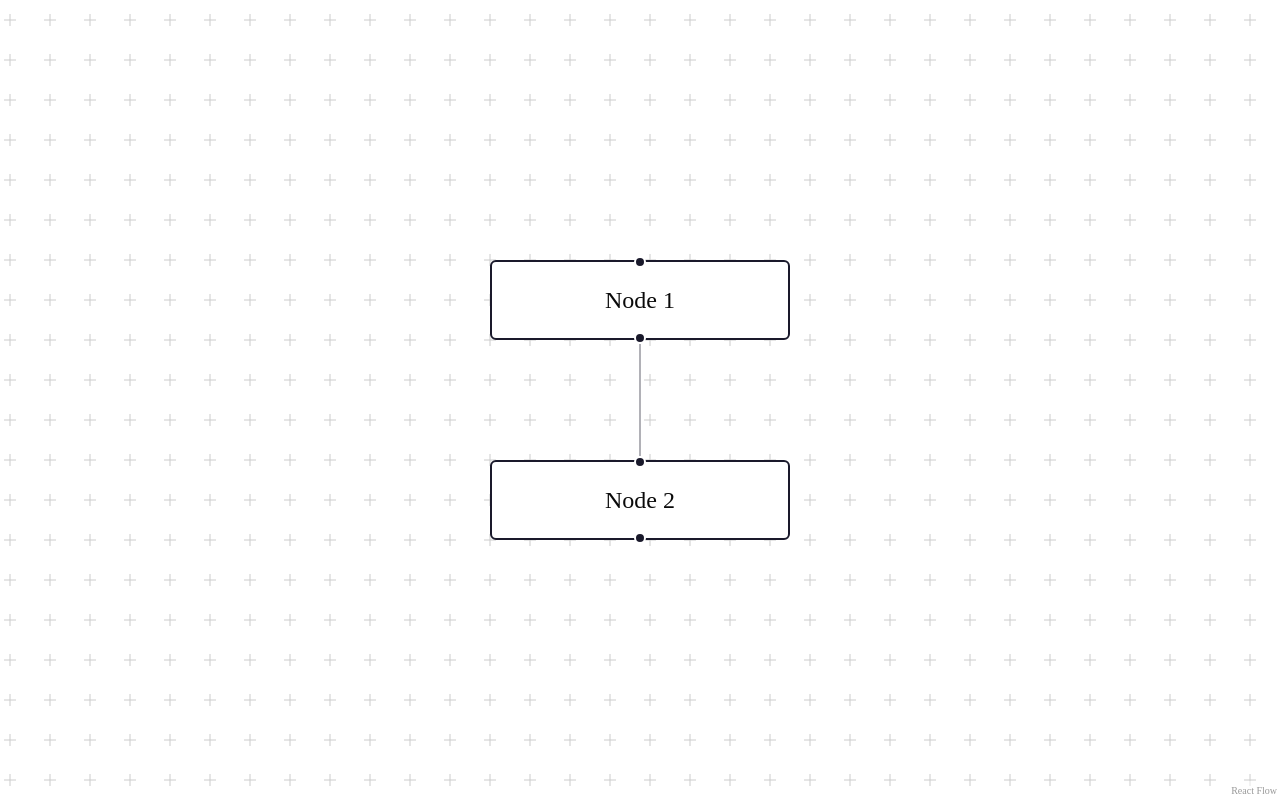
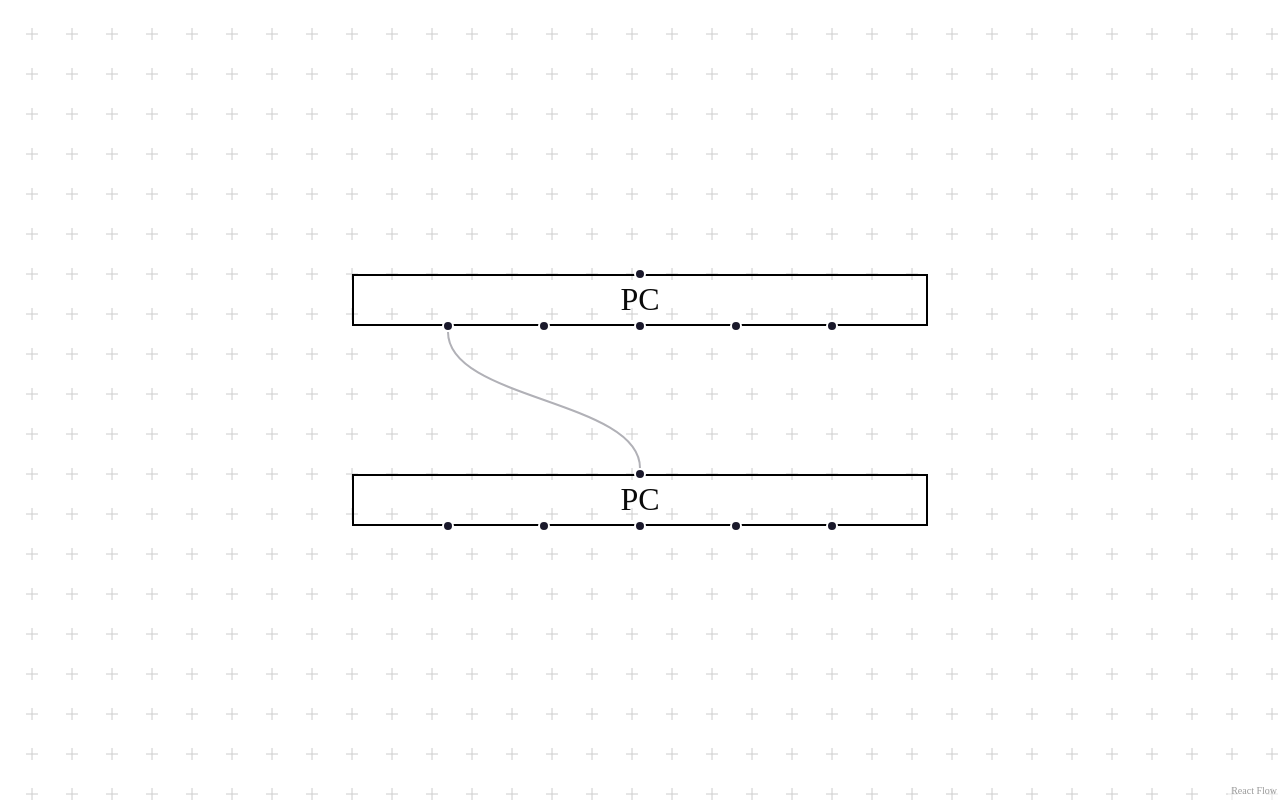
Before and after one commit to BenjaminRap/Low-Level-Lab, a Next.js app: page / in a window 1280 px wide. Built offline with nearby package versions, Linux system fonts and the light colour scheme.

Commit message:
Ajout d'une node custom PC

```diff
--- a/src/app/page.tsx
+++ b/src/app/page.tsx
@@ -1,13 +1,16 @@
 import Graph from "@/components/Graph";
 import { StrictMode } from "react";
-import { Node, Edge } from "@xyflow/react";
+import { Edge } from "@xyflow/react";
+import { CPUNodes } from "@/components/CPUNodes/CPUNodes";
 
 export default function Home() {
-    const initialNodes: Node[] = [
-        { id: "n1", position: { x: 0, y: 0 }, data: { label: "Node 1" } },
-        { id: "n2", position: { x: 0, y: 100 }, data: { label: "Node 2" } },
+    const initialNodes: CPUNodes[] = [
+        { id: "n1", position: { x: 0, y: 100 }, data: {}, type: "PCNode" },
+        { id: "n2", position: { x: 0, y: 0 }, data: {}, type: "PCNode" },
     ];
-    const initialEdges: Edge[] = [{ id: "n1-n2", source: "n1", target: "n2" }];
+    const initialEdges: Edge[] = [
+        { id: "n1-n2", source: "n1", targetHandle: "pIcode", target: "n2" },
+    ];
 
     return (
         <StrictMode>
--- a/src/components/CPUNodes/CPUNodes.tsx
+++ b/src/components/CPUNodes/CPUNodes.tsx
@@ -1,3 +1,7 @@
-import { PCNodeData } from "./PCNode";
+import PCNode, { PCNodeData } from "@/components/CPUNodes/PCNode";
 
 export type CPUNodes = PCNodeData;
+
+export const nodeTypes = {
+    PCNode: PCNode,
+};
--- a/src/components/CPUNodes/PCNode.tsx
+++ b/src/components/CPUNodes/PCNode.tsx
@@ -1,9 +1,44 @@
 "use client";
 
-import { Node, NodeProps } from "@xyflow/react";
+import { Handle, Node, NodeProps, Position } from "@xyflow/react";
 
 export type PCNodeData = Node<Record<string, never>, "PCNode">;
 
 export default function PCNode({}: NodeProps<PCNodeData>) {
-    return <div>Custom node</div>;
+    return (
+        <div className="w-2xs border-solid border-[thin] border-black">
+            <div className="text-center">PC</div>
+            <Handle type="source" position={Position.Top} id="pc-output" />
+            <Handle
+                type="target"
+                position={Position.Bottom}
+                id="pIcode"
+                className="left-1/6"
+            />
+            <Handle
+                type="target"
+                position={Position.Bottom}
+                id="pCnd"
+                className="left-2/6"
+            />
+            <Handle
+                type="target"
+                position={Position.Bottom}
+                id="pValM"
+                className="left-3/6"
+            />
+            <Handle
+                type="target"
+                position={Position.Bottom}
+                id="pValC"
+                className="left-4/6"
+            />
+            <Handle
+                type="target"
+                position={Position.Bottom}
+                id="pValP"
+                className="left-5/6"
+            />
+        </div>
+    );
 }
--- a/src/components/Graph.tsx
+++ b/src/components/Graph.tsx
@@ -13,6 +13,7 @@ import {
     Background,
     BackgroundVariant,
 } from "@xyflow/react";
+import { nodeTypes } from "./CPUNodes/CPUNodes";
 
 export type GraphProps = {
     className?: string;
@@ -47,6 +48,7 @@ export default function Graph({
                 onNodesChange={onNodesChange}
                 onEdgesChange={onEdgesChange}
                 onConnect={onConnect}
+                nodeTypes={nodeTypes}
                 fitView
             >
                 <Background color="#ccc" variant={BackgroundVariant.Cross} />
```
